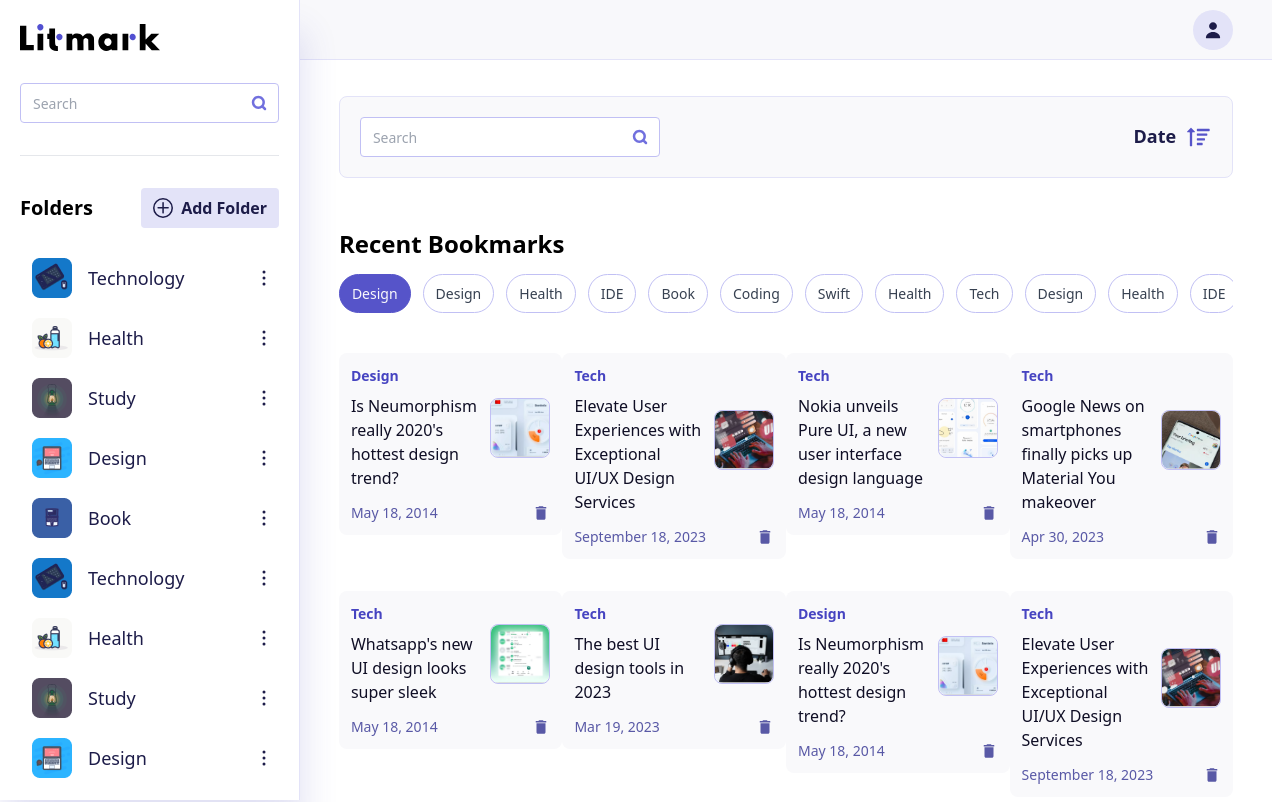
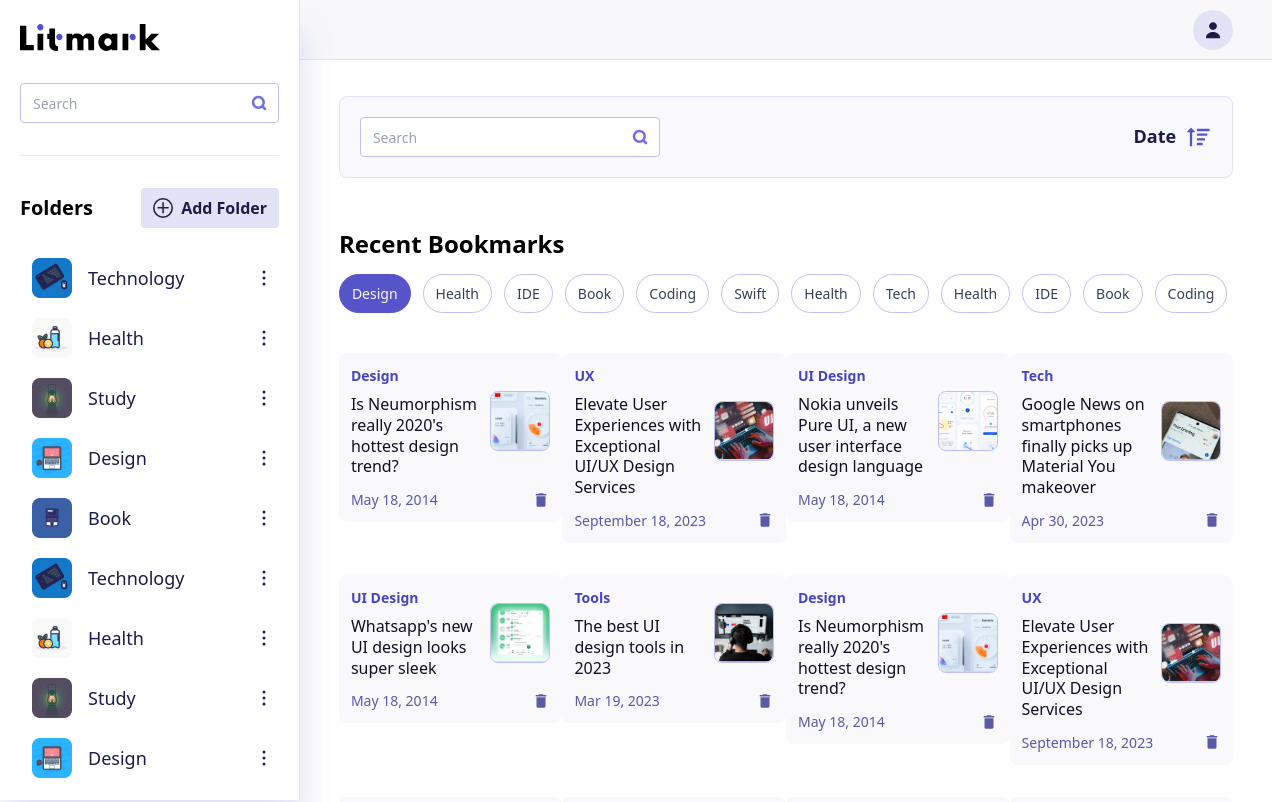
Before and after one commit to abhishek98s/LITMARK_FRONTEND, an Angular app in the folder Client/: page /top in a window 1280 px wide. Shown: the top 802 px of the page. Built offline with nearby package versions, Linux system fonts and the light colour scheme.

Commit message:
som change

```diff
--- a/Client/src/app/Modules/home/top-page/top-page.component.ts
+++ b/Client/src/app/Modules/home/top-page/top-page.component.ts
@@ -12,10 +12,6 @@ export class TopPageComponent {
     active: true
   }
   chips: Chip[] = [
-    {
-      name: 'Design',
-      active: false
-    },
     {
       name: 'Health',
       active: false
@@ -57,13 +53,13 @@ export class TopPageComponent {
     },
 
     {
-      category: "Tech",
+      category: "UX",
       title: "Elevate User Experiences with Exceptional UI/UX Design Services",
       img: "assets/image/bookmark-2.png",
       date: "September 18, 2023"
     },
     {
-      category: "Tech",
+      category: "UI Design",
       title: "Nokia unveils Pure UI, a new user interface design language",
       img: "assets/image/bookmark-3.png",
       date: "May 18, 2014"
@@ -75,13 +71,13 @@ export class TopPageComponent {
       date: "Apr 30, 2023"
     },
     {
-      category: "Tech",
+      category: "UI Design",
       title: "Whatsapp's new UI design looks super sleek",
       img: "assets/image/bookmark-5.png",
       date: "May 18, 2014"
     },
     {
-      category: "Tech",
+      category: "Tools",
       title: "The best UI design tools in 2023",
       img: "assets/image/bookmark-6.png",
       date: "Mar 19, 2023"
--- a/Client/src/app/Shared/recent-bookmark/recent-bookmark.component.scss
+++ b/Client/src/app/Shared/recent-bookmark/recent-bookmark.component.scss
@@ -13,6 +13,10 @@
         & ~ figure {
             border: 1px solid $primary-400;
         }
+
+        .title{
+            line-height: 130%;
+        }
     }
 
     .date-del {
```
